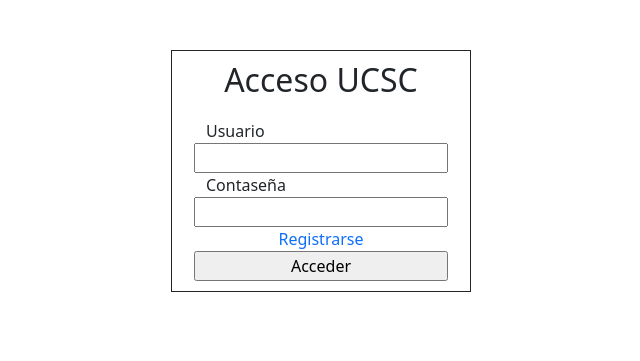
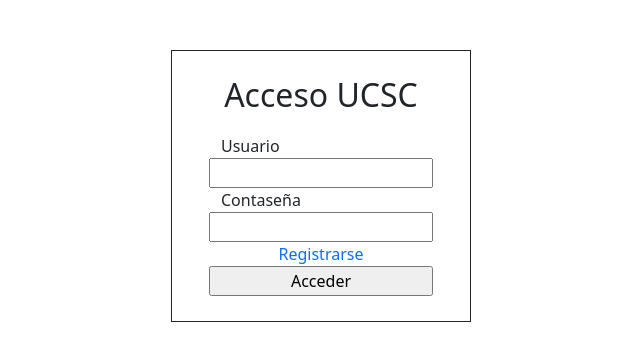
Before and after one commit to NicolasAburto/TIS---1, a PHP site: page / in a window 1280 px wide. Shown: the top 361 px of the page, without its empty margins (319-959 px from the left). Run offline with PHP 8.4, Linux system fonts and the light colour scheme.

Commit message:
Update estilo.css

```diff
--- a/Entrega 2/estilo.css
+++ b/Entrega 2/estilo.css
@@ -6,10 +6,14 @@
 }
 
 .margen{
-    margin: 10px 10px 10px 10px;
+    margin: 25px 25px 25px 25px;
 }
 
 h2{
     text-align: center;
     margin-bottom: 20px;
 }
+
+.reg{
+    margin: 10px 0px 10px 0px;
+}
```
